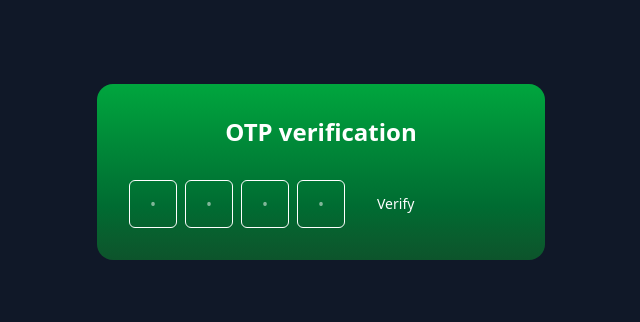
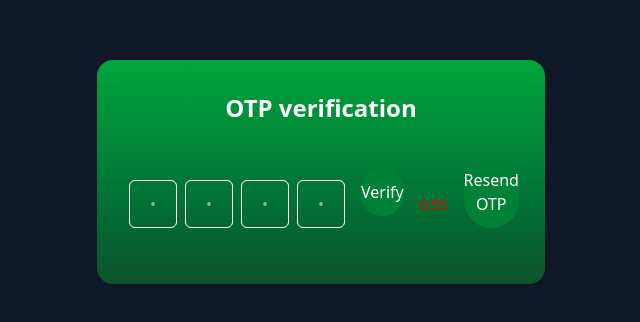
Before and after one commit to Praveen7Tech/BeatBay-Client, a React (Vite) app: page /verify-otp in a window 1280 px wide. Shown: the part 228-550 px from the top of the page, without its empty margins (319-959 px from the left). Built offline with nearby package versions, Linux system fonts and the light colour scheme; no server answers.

Commit message:
otp verification timer

```diff
--- a/src/core/api/axios.ts
+++ b/src/core/api/axios.ts
@@ -18,6 +18,7 @@ axiosInstance.interceptors.request.use(
     if (token) {
       config.headers.Authorization = `Bearer ${token}`;
     }
+    console.log("req interceptor")
     return config;
   },
   (error) => Promise.reject(error)
--- /dev/null
+++ b/src/core/components/Timer.tsx
@@ -0,0 +1,41 @@
+import React, { useEffect, useState } from "react"
+
+interface TimerProps {
+    initialTime ?: number,
+    onExpire ?: ()=> void,
+    reset ?: any
+}
+
+export const Timer: React.FC<TimerProps> =({initialTime = 60,onExpire,reset}) =>{
+
+    const [seconds, setSeconds] = useState(initialTime)
+
+    useEffect(()=>{
+        setSeconds(initialTime)
+    },[reset, initialTime])
+
+    useEffect(()=>{
+        if(seconds <= 0){
+            onExpire?.()
+            return
+        }
+
+        const interval = setInterval(() => {
+            setSeconds((prev)=> prev - 1)
+        }, (1000));
+
+        return ()=> clearInterval(interval)
+    },[seconds,onExpire])
+
+    const formatTime = (s: number) => {
+        const m = Math.floor(s / 60);
+        const sec = s % 60;
+        return `${m}:${sec < 10 ? `0${sec}` : sec}`;
+    };
+
+    return (
+        <div>
+            <span className="text-sm text-red-600"> {formatTime(seconds)}</span>
+        </div>
+    )
+}
--- a/src/features/auth/components/OTPVerificationForm.tsx
+++ b/src/features/auth/components/OTPVerificationForm.tsx
@@ -1,5 +1,62 @@
+import { data, useLocation, useNavigate } from "react-router-dom"
+import { useApi } from "../../../core/hooks/useApi"
+import { authApi } from "../services/authApi"
+import { useState } from "react"
+import { Button } from "../../../core/components/Button"
+import {Timer} from "../../../core/components/Timer"
+
+
 
 export function OtpVerification() {
+
+  const [otp, setOtp] = useState(["","","",""])
+  const location = useLocation()
+  const navigate = useNavigate()
+  const email = location.state?.email
+
+  console.log("otp - ",email)
+
+  const HandleChange =  (index: number, value: string)=>{
+    if(!/^[0-9]?$/.test(value)) return;
+
+    const newOtp = [...otp]
+    newOtp[index] = value
+    setOtp(newOtp)
+
+    const nextInput = document.getElementById(`otp-${index + 2}`)
+    if(value && nextInput){
+      (nextInput as HTMLInputElement).focus()
+    }
+  }
+
+  const {execute: verifyOTP, loading, error} = useApi(authApi.verifyOtp)
+  const {execute: resendOTP} = useApi(authApi.resendOtp)
+
+  const HandleVerify = async ()=>{
+    const code = otp.join("")
+    if(code.length < 4) {
+      alert("please enter otp")
+      return
+    }
+
+    try {
+      await verifyOTP({email, otp:code})
+      console.log("otp verification successfull.")
+      navigate("/login")
+    } catch (error) {
+
+    }
+  }
+
+  const HandleResend = async ()=>{
+    try {
+      await resendOTP({email})
+      console.log("otp resend successfully")
+    } catch (error) {
+
+    }
+  }
+
   return (
     <div className="flex items-center gap-4">
       {/* Accessible label for screen readers */}
@@ -9,55 +66,47 @@ export function OtpVerification() {
 
       {/* OTP inputs left-to-right */}
       <div className="flex items-center gap-2" aria-label="Enter 4-digit code">
+        {otp.map((digit, index)=>(
         <input
-          id="otp-1"
-          type="text"
-          inputMode="numeric"
-          pattern="[0-9]*"
-          maxLength={1}
+           key={index}
+            id={`otp-${index + 1}`}
+            type="text"
+            inputMode="numeric"
+            pattern="[0-9]*"
+            maxLength={1}
+            value={digit}
+            onChange={(e)=> HandleChange(index, e.target.value)}
           className="h-12 w-12 text-center rounded-md border border-input bg-background text-foreground outline-none ring-offset-background focus-visible:ring-2 focus-visible:ring-ring focus-visible:ring-offset-2"
           placeholder="•"
           aria-label="Digit 1"
         />
-        <input
-          id="otp-2"
-          type="text"
-          inputMode="numeric"
-          pattern="[0-9]*"
-          maxLength={1}
-          className="h-12 w-12 text-center rounded-md border border-input bg-background text-foreground outline-none ring-offset-background focus-visible:ring-2 focus-visible:ring-ring focus-visible:ring-offset-2"
-          placeholder="•"
-          aria-label="Digit 2"
-        />
-        <input
-          id="otp-3"
-          type="text"
-          inputMode="numeric"
-          pattern="[0-9]*"
-          maxLength={1}
-          className="h-12 w-12 text-center rounded-md border border-input bg-background text-foreground outline-none ring-offset-background focus-visible:ring-2 focus-visible:ring-ring focus-visible:ring-offset-2"
-          placeholder="•"
-          aria-label="Digit 3"
-        />
-        <input
-          id="otp-4"
-          type="text"
-          inputMode="numeric"
-          pattern="[0-9]*"
-          maxLength={1}
-          className="h-12 w-12 text-center rounded-md border border-input bg-background text-foreground outline-none ring-offset-background focus-visible:ring-2 focus-visible:ring-ring focus-visible:ring-offset-2"
-          placeholder="•"
-          aria-label="Digit 4"
-        />
+        ))}
+
       </div>
 
-      {/* Verify button (no logic wired) */}
-      <button
+      {error && <p className="text-red-500">{error}</p>}
+
+      {/* Verify otp button*/}
+      <Button
         type="button"
-        className="inline-flex h-10 items-center justify-center rounded-md bg-primary px-4 text-sm font-medium text-primary-foreground transition-colors hover:bg-primary/90 focus-visible:outline-none focus-visible:ring-2 focus-visible:ring-ring focus-visible:ring-offset-2 disabled:opacity-50"
+        disabled={loading}
+        onClick={HandleVerify}
+        className="mt-4"
       >
-        Verify
-      </button>
+        {loading ? "Verifying..." : "Verify"}
+      </Button>
+
+      {/* timer */}
+      <Timer>TIMER</Timer>
+
+      {/* resend otp button */}
+      <Button
+      type="button"
+      disabled={loading}
+      onClick={HandleResend}
+      >
+        Resend OTP
+      </Button>
     </div>
   )
 }
--- a/src/features/auth/components/SignupForm.tsx
+++ b/src/features/auth/components/SignupForm.tsx
@@ -34,7 +34,7 @@ export default function SignupForm() {
       await signup(data);
       navigate(`/verify-otp`, { state: { email: data.email } });
     } catch (err) {
-      // Error handling is managed by the useApi hook and Redux slice
+      // Error handling is managed by the useApi hook
     }
   };
 
--- a/src/features/auth/services/authApi.ts
+++ b/src/features/auth/services/authApi.ts
@@ -54,6 +54,7 @@ export const authApi = {
 
   resendOtp: async (data: ResendOtpRequest): Promise<VerifyOtpResponse> => {
     const response = await axiosInstance.post<VerifyOtpResponse>(API_ROUTES.RESEND_OTP, data);
+    console.log("rese ", response)
     return response.data;
   },
 
```
